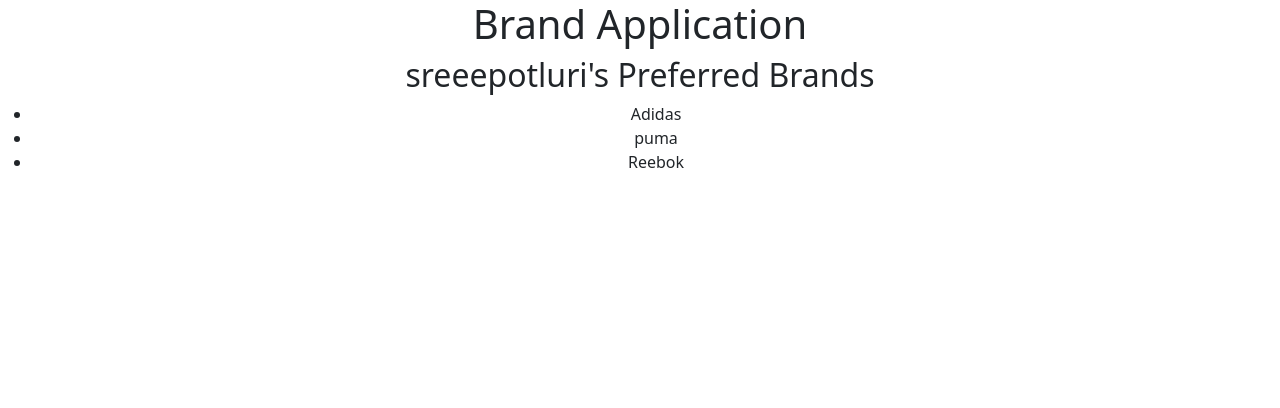
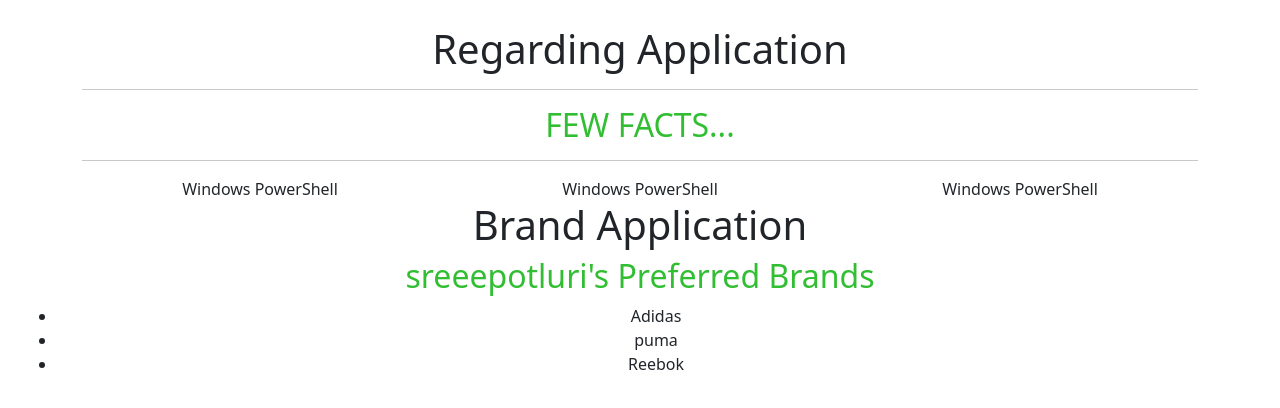
Before and after one commit to sreeepotluri/UserInterface-Project, a React (Create React App) app in the folder client/: page / in a window 1280 px wide. Shown: the top 408 px of the page. Built offline with nearby package versions, Linux system fonts and the light colour scheme.

Commit message:
Added Bootstrap

```diff
--- a/client/src/App.css
+++ b/client/src/App.css
@@ -1,3 +1,11 @@
+h2{
+  color: rgb(50, 190, 50);
+}
+
+body{
+  padding: 25px;
+}
+
 .App {
   text-align: center;
 }
--- a/client/src/App.js
+++ b/client/src/App.js
@@ -1,5 +1,6 @@
 import './App.css';
-import Brands from './components/Brands.js';
+import Brands from "./components/Brands.js";
+import Regarding from "./components/Regarding.js";
 
 const brands = [
   {
@@ -19,6 +20,8 @@
 function App() {
   return (
     <div className="App">
+      <Regarding />
+
       <h1>Brand Application</h1>
       <Brands brands={brands}/>
     </div>
--- a/client/src/components/Brands.js
+++ b/client/src/components/Brands.js
@@ -6,7 +6,7 @@
 const Brands = (props) => {
     return (
         <div>
-            <h2> {user.username}'s Preferred Brands</h2>
+            <h2 className="text-center"> {user.username}'s Preferred Brands</h2>
             <ul>
                 {
                    props.brands.map((brand) =>
--- /dev/null
+++ b/client/src/components/Regarding.js
@@ -0,0 +1,25 @@
+const Regarding = () => {
+    return(
+        <div>
+            <h1 className="text-center">Regarding Application</h1>
+          <div className="container">
+          <hr />
+          <h2>FEW FACTS...</h2>
+          <hr />
+          <div className="row">
+          <div class="col">
+           Windows PowerShell
+          </div>
+          <div class="col">
+           Windows PowerShell
+           </div>
+           <div class="col">
+           Windows PowerShell
+           </div>
+         </div>
+        </div>
+    </div>
+    );
+}
+
+export default Regarding;
```
